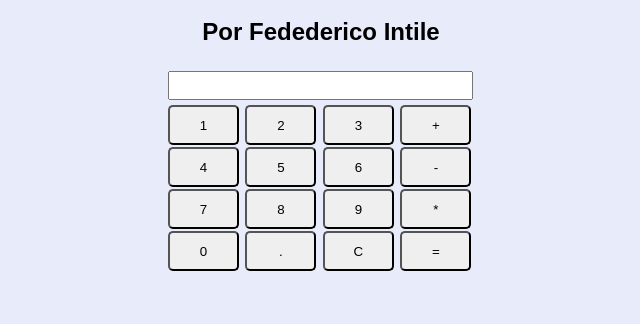
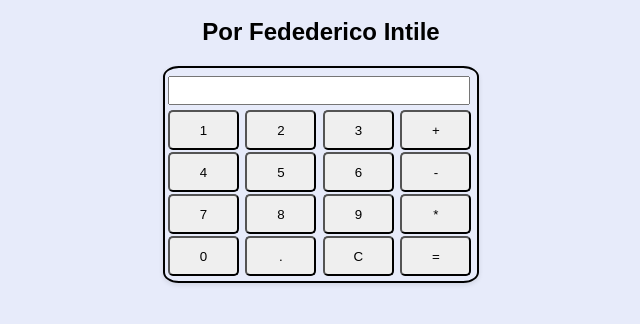
Before and after one commit to FedeIntile/Calculadora-, a plain HTML site: page index.html in a window 1280 px wide. Shown: the part 110-434 px from the top of the page, without its empty margins (319-959 px from the left). Drawn offline with Linux system fonts and the light colour scheme.

Commit message:
sigue proceso

```diff
--- a/index.html
+++ b/index.html
@@ -4,6 +4,7 @@
     <meta charset="UTF-8">
     <meta name="viewport" content="width=device-width, initial-scale=1.0">
     <link rel="stylesheet" href="style.css">
+    <link rel="icon" type="svg" href="./Assets/calculator-solid (1).svg">
     <title>Calculadora</title>
 </head>
 <body>
--- a/style.css
+++ b/style.css
@@ -1,6 +1,7 @@
 body {
     background-color: rgb(231, 235, 250);
     font-family: Arial,sans-serif;
+    margin: 0;
 }
 
 h1{
@@ -14,16 +15,21 @@ h2{
 
 .calculadora{
     width: 306px;
-    margin:0 auto;
+    margin: 5px auto;
     /* background-color: rgb(198, 207, 237); */
-    border: 3px;
+    border: solid 2px;
+    border-radius: 5%;
+    padding: 3px;
+    box-shadow: 0 2px 5px rgba(0, 0, 0, 0.1);
 }
 
 
 #pantalla{
-    width: 95%;
+    width: 94%;
     margin: 5px auto;
     padding: 5px;
+    color: rgb(83, 208, 83);
+    text-align: right;
 }
 
 input[type="button"]{
@@ -32,6 +38,11 @@ input[type="button"]{
   margin-right: 2px;
   margin-bottom: 2px;
   border-radius: 5px;
-  /* border: 10px; */
+
 
 }
+
+input[type="button"]:hover{
+    background-color:gray;
+   cursor:pointer;
+}
```
